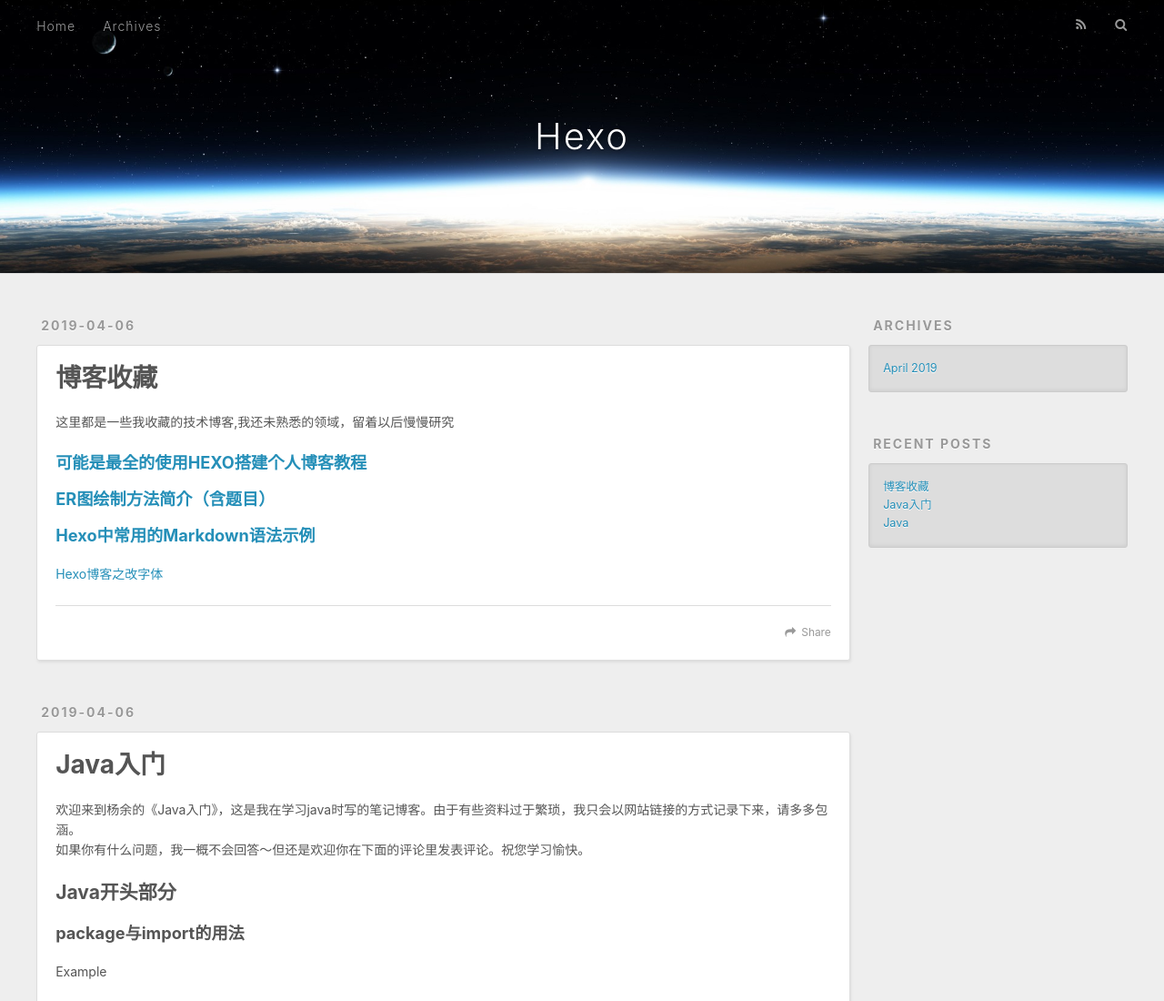
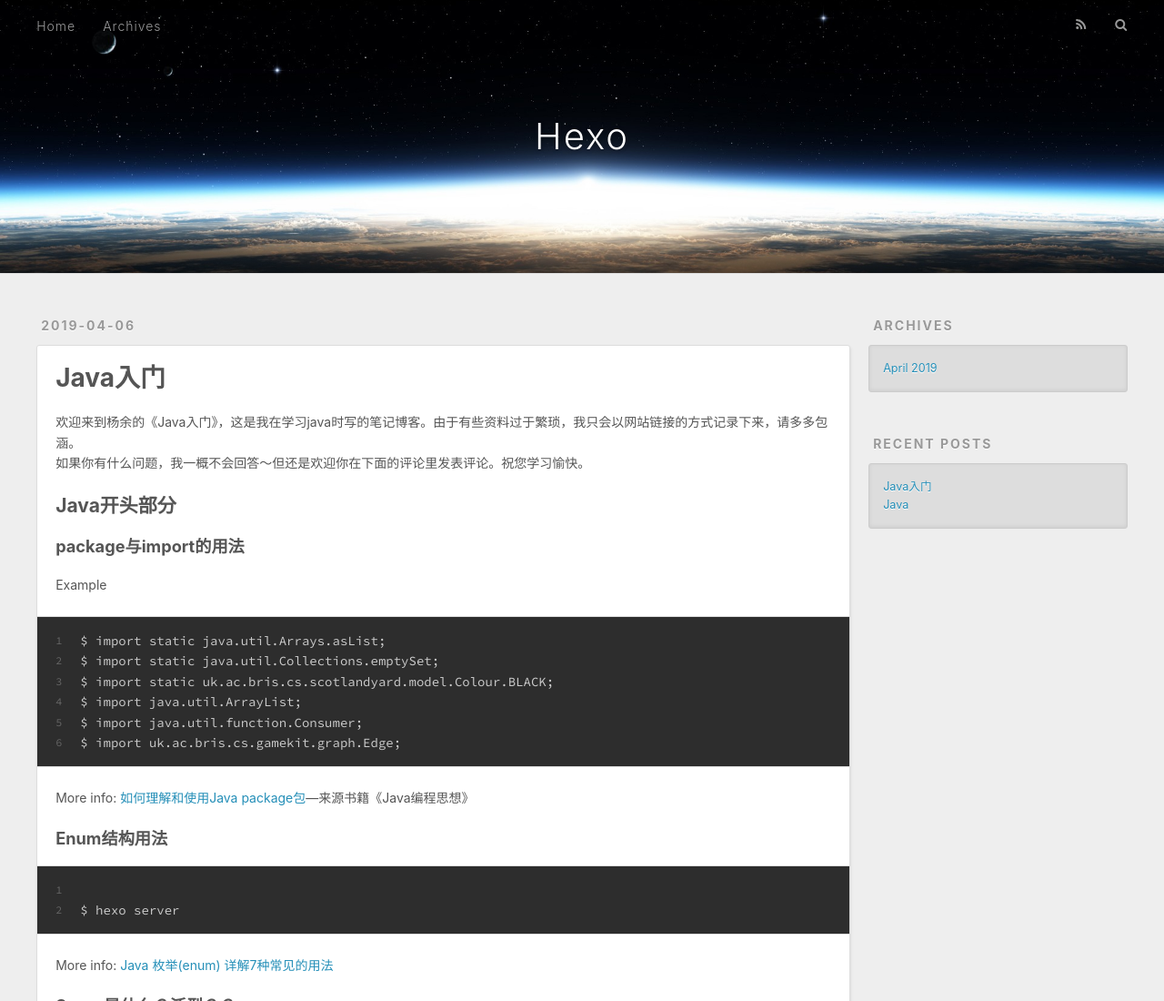
Before and after one commit to yyabc/yyabc.github.io, a plain HTML site: page index.html in a window 1280 px wide. Shown: the top 1100 px of the page at 91% size. Drawn offline with nearby package versions, Linux system fonts and the light colour scheme.

Commit message:
Site updated: 2019-04-10 16:18:31

```diff
--- a/index.html
+++ b/index.html
@@ -62,44 +62,6 @@
       <div class="outer">
         <section id="main">
 
-    <article id="post-博客收藏" class="article article-type-post" itemscope itemprop="blogPost">
-  <div class="article-meta">
-    <a href="/2019/04/06/博客收藏/" class="article-date">
-  <time datetime="2019-04-06T15:44:13.787Z" itemprop="datePublished">2019-04-06</time>
-</a>
-
-  </div>
-  <div class="article-inner">
-
-
-      <header class="article-header">
-
-
-    <h1 itemprop="name">
-      <a class="article-title" href="/2019/04/06/博客收藏/">博客收藏</a>
-    </h1>
-
-
-      </header>
-
-    <div class="article-entry" itemprop="articleBody">
-
-        <p>这里都是一些我收藏的技术博客,我还未熟悉的领域，留着以后慢慢研究</p>
-<h3 id="可能是最全的使用HEXO搭建个人博客教程"><a href="#可能是最全的使用HEXO搭建个人博客教程" class="headerlink" title="可能是最全的使用HEXO搭建个人博客教程"></a><a href="https://oliverqueen.cn/2018/01/25/%E5%8F%AF%E8%83%BD%E6%98%AF%E6%9C%80%E5%85%A8%E7%9A%84%E4%BD%BF%E7%94%A8HEXO%E6%90%AD%E5%BB%BA%E4%B8%AA%E4%BA%BA%E5%8D%9A%E5%AE%A2%E6%95%99%E7%A8%8B/" target="_blank" rel="noopener">可能是最全的使用HEXO搭建个人博客教程</a></h3><h3 id="ER图绘制方法简介（含题目）"><a href="#ER图绘制方法简介（含题目）" class="headerlink" title="ER图绘制方法简介（含题目）"></a><a href="https://www.jianshu.com/p/196986590d62" target="_blank" rel="noopener">ER图绘制方法简介（含题目）</a></h3><h3 id="Hexo中常用的Markdown语法示例"><a href="#Hexo中常用的Markdown语法示例" class="headerlink" title="Hexo中常用的Markdown语法示例"></a><a href="https://www.bcoder.top/2016/10/01/Hexo%E4%B8%AD%E5%B8%B8%E7%94%A8%E7%9A%84Markdown%E8%AF%AD%E6%B3%95%E7%A4%BA%E4%BE%8B/" target="_blank" rel="noopener">Hexo中常用的Markdown语法示例</a></h3><p><a href="http://prozhuchen.github.io/2015/10/05/Hexo_blog_7/" target="_blank" rel="noopener">Hexo博客之改字体</a></p>
-
-
-    </div>
-    <footer class="article-footer">
-      <a data-url="http://yoursite.com/2019/04/06/博客收藏/" data-id="cjubcwu9w0000sr9jsctz5n6m" class="article-share-link">Share</a>
-
-
-    </footer>
-  </div>
-
-</article>
-
-
-
     <article id="post-Java入门" class="article article-type-post" itemscope itemprop="blogPost">
   <div class="article-meta">
     <a href="/2019/04/06/Java入门/" class="article-date">
@@ -144,7 +106,7 @@
 
     </div>
     <footer class="article-footer">
-      <a data-url="http://yoursite.com/2019/04/06/Java入门/" data-id="cjubcwua30002sr9jxouognq3" class="article-share-link">Share</a>
+      <a data-url="http://yoursite.com/2019/04/06/Java入门/" data-id="cjubcz4690000tz9j814ogaap" class="article-share-link">Share</a>
 
 
     </footer>
@@ -189,7 +151,7 @@
 
     </div>
     <footer class="article-footer">
-      <a data-url="http://yoursite.com/2019/04/06/hello-world/" data-id="cjubcwua20001sr9jlxlpt5a5" class="article-share-link">Share</a>
+      <a data-url="http://yoursite.com/2019/04/06/hello-world/" data-id="cjubcz46g0001tz9j5fbyor31" class="article-share-link">Share</a>
 
 
     </footer>
@@ -228,10 +190,6 @@
     <h3 class="widget-title">Recent Posts</h3>
     <div class="widget">
       <ul>
-
-          <li>
-            <a href="/2019/04/06/博客收藏/">博客收藏</a>
-          </li>
 
           <li>
             <a href="/2019/04/06/Java入门/">Java入门</a>
```
Also changed, not shown: 2019/04/06/Java入门/index.html (+1 -14 lines), 2019/04/06/hello-world/index.html (+1 -5 lines), archives/2019/04/index.html (+0 -23 lines), archives/2019/index.html (+0 -23 lines), archives/index.html (+0 -23 lines).
